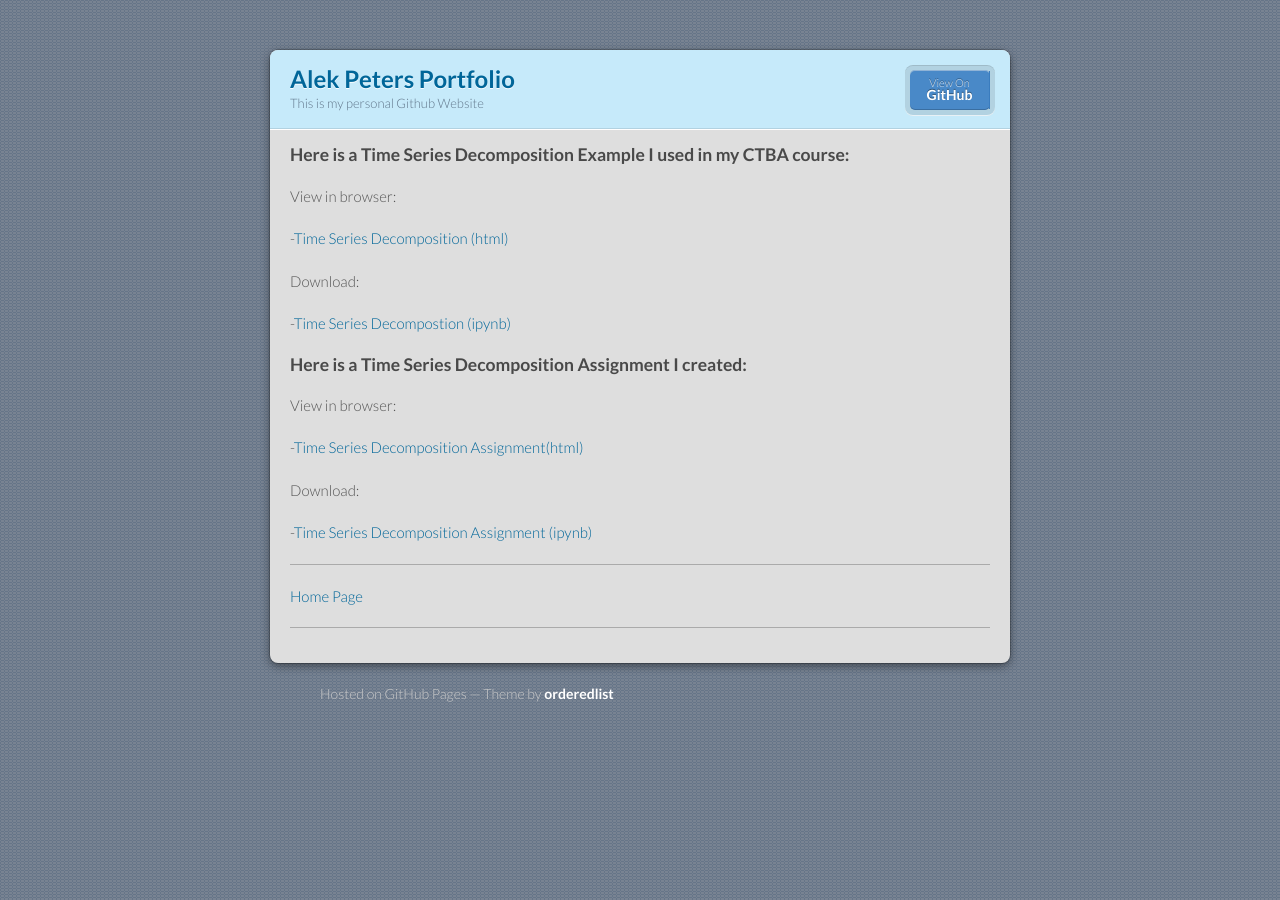
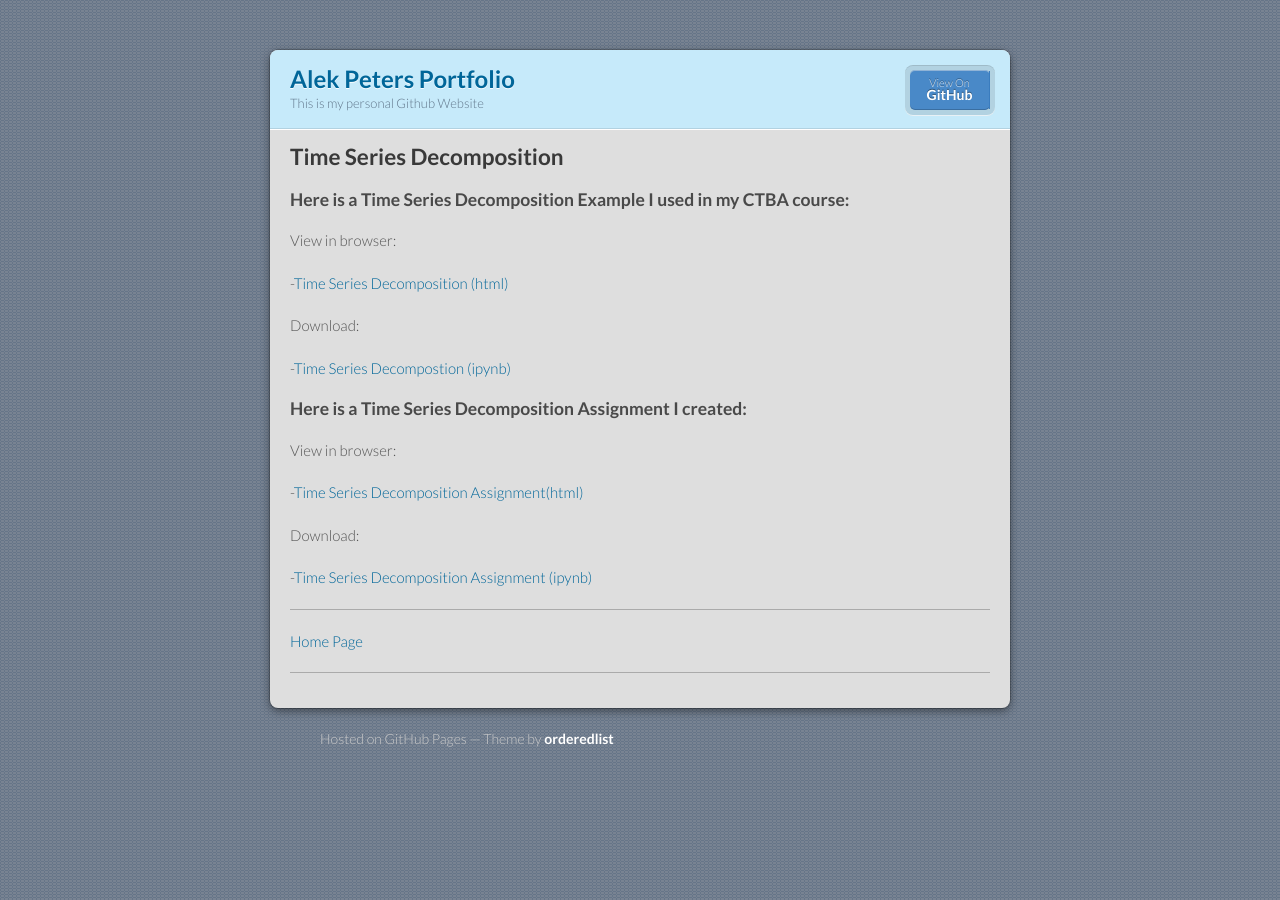
Before and after one commit to alekpeters/alekpeters.github.io, a Jekyll site: the page built from timeseries/index.md, in a window 1280 px wide. Built offline with Jekyll 4.4.1, drawn with Linux system fonts in a browser that asks for light colours; our own code applies the rules of GitHub Pages for plain Markdown files.

Commit message:
Update index.md

```diff
--- a/timeseries/index.md
+++ b/timeseries/index.md
@@ -4,6 +4,7 @@ title: TimeSeries Decomposition
 description: Course Content
 
 ---
+## Time Series Decomposition
 
 ### Here is a Time Series Decomposition Example I used in my CTBA course:
 
```
